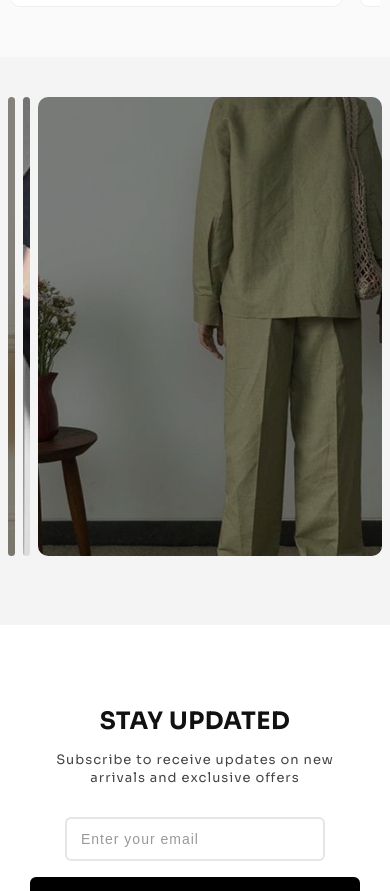
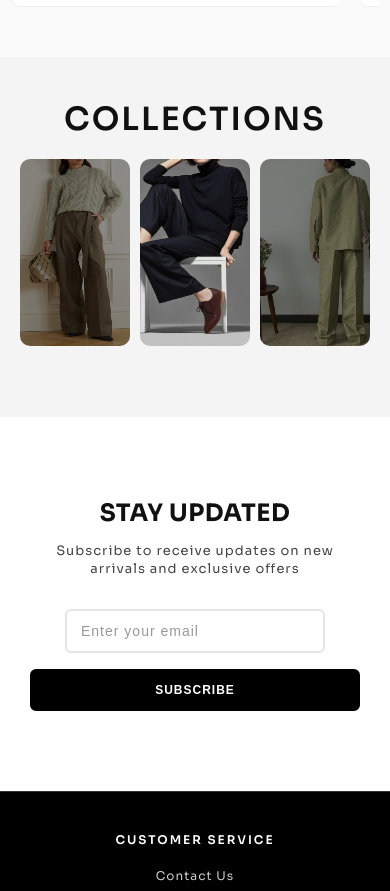
Before and after one commit to aparnaraswe/bw-frontend, an Angular app: page / in a window 390 px wide. Shown: the part 1504-2395 px from the top of the page. Built offline with nearby package versions, Linux system fonts and the light colour scheme.

Commit message:
responsivness

```diff
--- a/src/home/home.component.css
+++ b/src/home/home.component.css
@@ -1064,3 +1064,181 @@
   .newsletter-subtitle { font-size: 13px; }
   .brand-gallery img { height: 140px; }
 }
+.collections-grid {
+  display: grid;
+  grid-template-columns: repeat(auto-fit, minmax(250px, 1fr));
+  gap: 24px;
+}
+
+.collection-item {
+  position: relative;
+  overflow: hidden;
+  border-radius: 10px;
+  transition: transform 0.3s ease, box-shadow 0.3s ease;
+}
+
+.collection-item.large {
+  grid-row: span 2;
+}
+
+.collection-image-container {
+  position: relative;
+  overflow: hidden;
+  aspect-ratio: 3 / 4;
+}
+
+.collection-image {
+  width: 100%;
+  height: 100%;
+  object-fit: cover;
+  display: block;
+  transition: transform 0.5s ease;
+}
+
+.collection-item:hover .collection-image {
+  transform: scale(1.05);
+}
+
+.collection-overlay {
+  position: absolute;
+  inset: 0;
+  background: rgba(0,0,0,0.2);
+  display: flex;
+  align-items: center;
+  justify-content: center;
+  opacity: 0;
+  transition: opacity 0.5s ease;
+}
+
+.collection-item:hover .collection-overlay {
+  opacity: 1;
+}
+
+.collection-text {
+  text-align: center;
+  color: #fff;
+  transform: translateY(20px);
+  transition: transform 0.5s ease;
+}
+
+.collection-item:hover .collection-text {
+  transform: translateY(0);
+}
+
+.collection-btn {
+  background: transparent;
+  border: 1px solid #fff;
+  color: #fff;
+  padding: 10px 20px;
+  cursor: pointer;
+  transition: all 0.3s ease;
+}
+
+.collection-item:hover .collection-btn {
+  background: #fff;
+  color: #111;
+}
+
+/* Horizontal slider for tablets/mobile */
+@media (max-width: 900px) {
+  .collections-grid {
+    display: grid;
+    grid-auto-flow: column;
+    grid-auto-columns: 80%;
+    gap: 12px;
+    overflow-x: auto;
+    padding: 0 12px;
+    scroll-snap-type: x mandatory;
+    -webkit-overflow-scrolling: touch;
+  }
+
+  .collection-item {
+    scroll-snap-align: center;
+  }
+
+  .collection-item.large {
+    grid-row: auto;
+  }
+}
+@media (max-width: 480px) {
+  .collections-grid {
+    grid-auto-columns: 90%;
+    gap: 10px;
+    padding: 0 10px;
+  }
+}
+/* Desktop: normal grid with large item */
+.collections-grid {
+  display: grid;
+  grid-template-columns: repeat(3, 1fr);
+  gap: 24px;
+}
+
+.collection-item.large {
+  grid-row: span 2; /* keep large item spanning two rows */
+}
+
+/* Image container */
+.collection-image-container {
+  position: relative;
+  overflow: hidden;
+  aspect-ratio: 3 / 4;
+}
+
+.collection-image {
+  width: 100%;
+  height: 100%;
+  object-fit: cover;
+  display: block;
+  transition: transform 0.5s ease;
+}
+
+/* Horizontal slider for tablets/mobile */
+@media (max-width: 900px) {
+  .collections-grid {
+    display: grid;
+    grid-auto-flow: column;
+    grid-auto-columns: 80%;
+    gap: 12px;
+    overflow-x: auto;
+    padding: 0 12px;
+    scroll-snap-type: x mandatory;
+    -webkit-overflow-scrolling: touch;
+  }
+
+  .collection-item {
+    scroll-snap-align: center;
+  }
+
+  .collection-item.large {
+    grid-row: auto; /* large item behaves like normal item on mobile */
+  }
+
+  /* Make images scale correctly */
+  .collection-image-container {
+    aspect-ratio: auto; /* remove fixed ratio */
+    height: auto;
+  }
+
+  .collection-image {
+    width: 100%;
+    height: auto; /* scale naturally */
+  }
+}
+
+@media (max-width: 480px) {
+  .collections-grid {
+    grid-auto-columns: 90%;
+    gap: 10px;
+    padding: 0 10px;
+  }
+
+  .collection-image-container {
+    height: auto;
+  }
+
+  .collection-image {
+    height: auto;
+    width: 100%;
+  }
+}
--- a/src/home/home.component.html
+++ b/src/home/home.component.html
@@ -52,21 +52,24 @@
 
 <!-- Collections -->
 <section class="collections">
-  <div class="collections-grid">
-    <div *ngFor="let col of collections; let i = index"
-         [ngClass]="col.size === 'large' ? 'collection-item large' : 'collection-item'"
+  <div class="container">
+    <h2 class="section-title reveal-text" data-aos="fade-right" data-aos-duration="1000">COLLECTIONS</h2>
+    <div class="collections-grid stagger-grid">
+      <div class="collection-item stagger-item" *ngFor="let col of collections; let i = index"
+           [ngClass]="col.size === 'large' ? 'large' : ''"
            [attr.data-aos]="'fade-up'"
-         [attr.data-aos-delay]="150 * i"
-         [attr.data-aos-duration]="1000">
+           [attr.data-aos-delay]="100 * i"
+           [attr.data-aos-duration]="800">
         <div class="collection-image-container">
           <img [src]="col.image" [alt]="col.title" class="collection-image" />
           <div class="collection-overlay">
             <div class="collection-text">
-            <h3 class="collection-title" data-aos="fade-up" data-aos-anchor=".collection-item" data-aos-delay="200">{{ col.title }}</h3>
-            <button class="collection-btn" data-aos="fade-up" data-aos-anchor=".collection-item" data-aos-delay="400">
+              <h3 class="collection-title">{{ col.title }}</h3>
+              <button class="collection-btn">
                 <span class="btn-text">{{ col.buttonText }}</span>
                 <span class="btn-line"></span>
               </button>
+            </div>
           </div>
         </div>
       </div>
```
Lines whose indentation alone changed are shown as unchanged.
